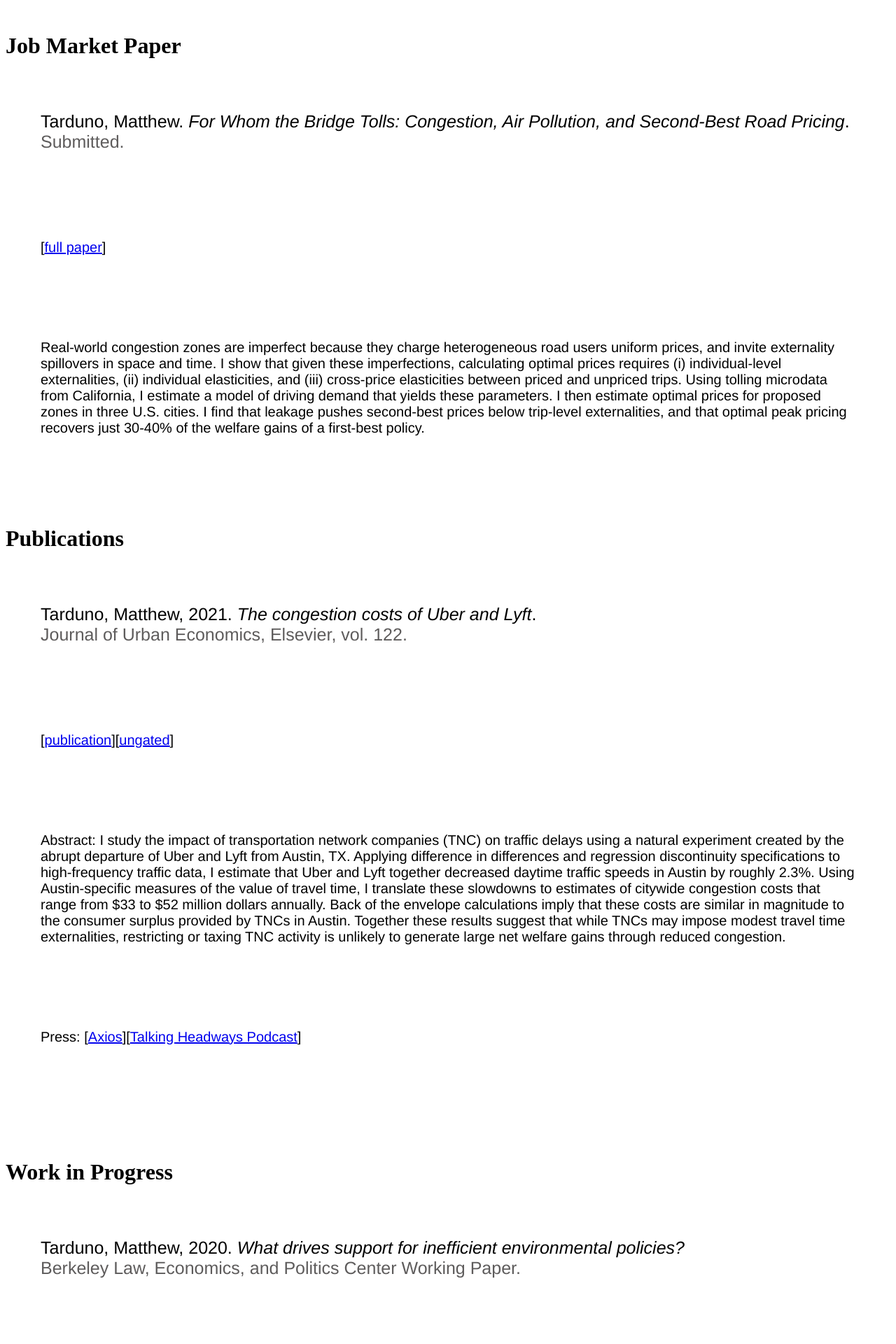
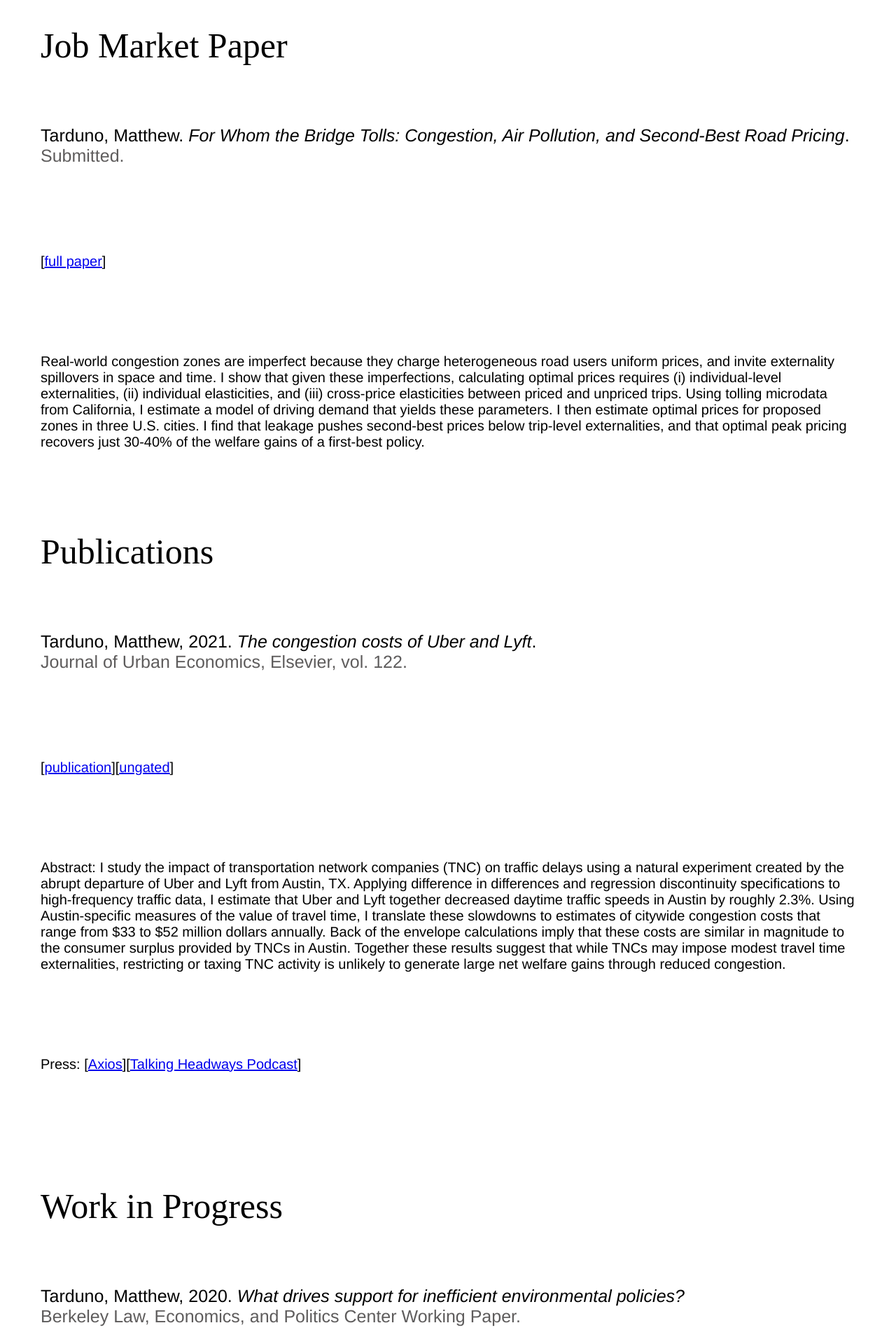
Before and after one commit to Matt-Tarduno/Matt-Tarduno.github.io, a Jekyll site: the page research_mobile/index.html, which Jekyll copies as it is, in a window 1280 px wide. Shown: the top 1920 px of the page at 70% size. Built offline with Jekyll 4.4.1, drawn with Linux system fonts in a browser that asks for light colours.

Commit message:
Update index.html

```diff
--- a/research_mobile/index.html
+++ b/research_mobile/index.html
@@ -2,7 +2,7 @@
 <br />
 
 <div class="blurb">
-	<h1>Job Market Paper</h1>
+	<p style="font-size:50px;  font-family:'Didot'; font-weight: 300; padding-left: 40px; padding-bottom: 10px; margin: 10px"> Job Market Paper</p>
 
 <p style="font-size:25px; font-family: 'Helvetica', 'Arial', 'Sans-Serif'; font-weight: 300; padding: 50px" >Tarduno, Matthew. <em>For Whom the Bridge Tolls: Congestion, Air Pollution, and Second-Best Road Pricing</em>.<br><span style="color: #5e5c5c"> Submitted.</span>
 	<p style="font-size:20px; font-family: 'Helvetica', 'Arial', 'Sans-Serif'; font-weight: 300; padding: 50px" >[<a href="https://matt-tarduno.github.io/jmp/" target="_blank">full paper</a>]
@@ -22,7 +22,7 @@
 
 
 <div class="blurb">
-	<h1>Publications</h1>
+	<p style="font-size:50px;  font-family:'Didot'; font-weight: 300; padding-left: 40px; padding-bottom: 10px; margin: 10px">Publications</p>
 	<p style="font-size:25px; font-family: 'Helvetica', 'Arial', 'Sans-Serif'; font-weight: 300; padding: 50px" > Tarduno, Matthew, 2021. <em>The congestion costs of Uber and Lyft</em>.<br><span style="color: #5e5c5c"> Journal of Urban Economics, Elsevier, vol. 122.</span>
 	<p style="font-size:20px; font-family: 'Helvetica', 'Arial', 'Sans-Serif'; font-weight: 300; padding: 50px" >[<a href="https://doi.org/10.1016/j.jue.2020.103318" target="_blank">publication</a>][<a href="https://matt-tarduno.github.io/tnc/" target="_blank">ungated</a>]
 	<p style="font-size:20px; font-family: 'Helvetica', 'Arial', 'Sans-Serif'; font-weight: 300; padding: 50px" > Abstract: I study the impact of transportation network companies (TNC) on traffic delays using a natural experiment created by the abrupt departure of Uber and Lyft from Austin, TX. Applying difference in
@@ -49,7 +49,7 @@
 </style>
 
 <div class="blurb">
-	<h1>Work in Progress</h1>
+	<p style="font-size:50px;  font-family:'Didot'; font-weight: 300; padding-left: 40px; padding-bottom: 10px; margin: 10px">Work in Progress</p>
 	<p style="font-size:25px; font-family: 'Helvetica', 'Arial', 'Sans-Serif'; font-weight: 300; padding: 50px" > Tarduno, Matthew, 2020. <em>What drives support for inefficient environmental policies?</em> <br><span style="color: #5e5c5c">Berkeley Law, Economics, and Politics Center Working Paper.</span>
 	<p style="font-size:20px; font-family: 'Helvetica', 'Arial', 'Sans-Serif'; font-weight: 300; padding: 50px" >[<a href="https://matt-tarduno.github.io/nevada/" target="_blank">pilot results</a>]
 	<p style="font-size:20px; font-family: 'Helvetica', 'Arial', 'Sans-Serif'; font-weight: 300; padding: 50px" > Negative externalities are often regulated with performance standards (e.g., fuel economy standards) where economic theory suggests that price-based mechanisms (e.g., fuel taxes) offer a more efficient alternative. The relative popularity of performance-based policies  is puzzling:
@@ -96,7 +96,7 @@
 
 
 <div class="blurb">
-	<h1>Policy Reports</h1>
+	<p style="font-size:50px;  font-family:'Didot'; font-weight: 300; padding-left: 40px; padding-bottom: 10px; margin: 10px">Policy Reports</p>
 	<p style="font-size:25px; font-family: 'Helvetica', 'Arial', 'Sans-Serif'; font-weight: 300; padding: 50px" ><em>Can targeted rebates foster equity in congestion pricing schemes?</em> <br><span style="color: #5e5c5c"> (with Jim Sallee)</span>
 	<p style="font-size:20px; font-family: 'Helvetica', 'Arial', 'Sans-Serif'; font-weight: 300; padding: 50px" >[<a href="https://escholarship.org/uc/item/7r64t085" target="_blank">Berkeley ITS Report</a>]
 	<br>
```
